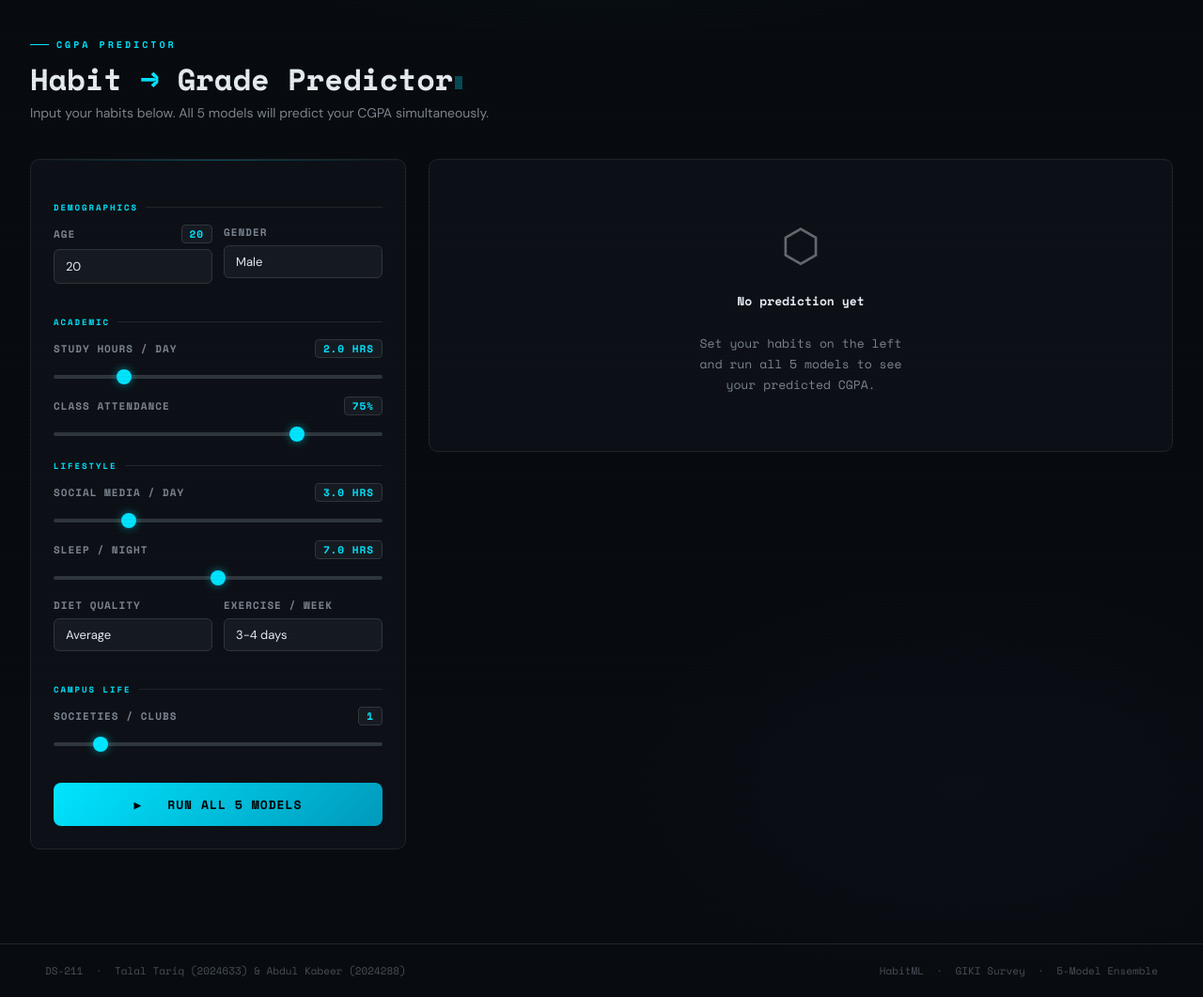
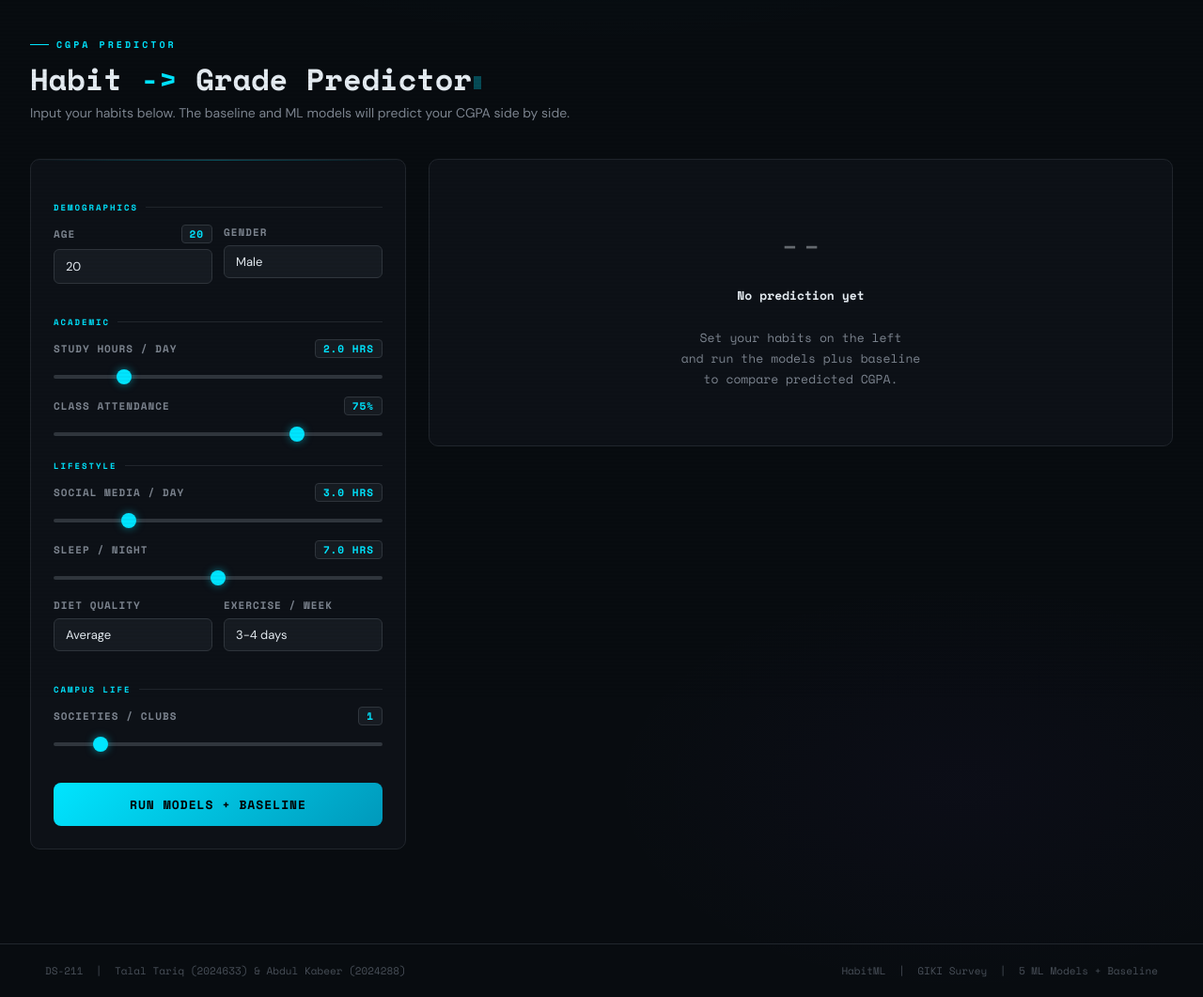
Before and after one commit to A-1K/student-cgpa-predictor, a Flask app: page /predict in a window 1280 px wide. Shown: the part 56-1117 px from the top of the page at 94% size. Run offline with Flask 3, Linux system fonts and the light colour scheme; parts of the project's set-up code (start-up, migrations or seed data) failed here and were passed over.

Commit message:
Show baseline comparisons in dashboard and predictor

```diff
--- a/models/charts.py
+++ b/models/charts.py
@@ -85,7 +85,7 @@ def plot_metrics(results, static='static'):
                     bar.get_height() + abs(max(vals)-min(vals))*0.02,
                     f'{val:.3f}', ha='center', va='bottom', fontsize=8, color=color)
 
-    fig.suptitle('Model Comparison — All 5 Models', fontsize=13, fontweight='bold',
+    fig.suptitle('Model Comparison — Baseline + All 5 Models', fontsize=13, fontweight='bold',
                  color=TEXT, y=1.02)
     path = os.path.join(save_dir(static), 'metrics.png')
     plt.savefig(path, dpi=150, bbox_inches='tight', facecolor=BG)
--- a/templates/base.html
+++ b/templates/base.html
@@ -278,8 +278,8 @@
 {% block content %}{% endblock %}
 
 <footer>
-  <span>DS-211 &nbsp;·&nbsp; Talal Tariq (2024633) &amp; Abdul Kabeer (2024288)</span>
-  <span>HabitML &nbsp;·&nbsp; GIKI Survey &nbsp;·&nbsp; 5-Model Ensemble</span>
+  <span>DS-211 &nbsp;|&nbsp; Talal Tariq (2024633) &amp; Abdul Kabeer (2024288)</span>
+  <span>HabitML &nbsp;|&nbsp; GIKI Survey &nbsp;|&nbsp; 5 ML Models + Baseline</span>
 </footer>
 
 </body>
--- a/templates/predict.html
+++ b/templates/predict.html
@@ -138,7 +136,8 @@
     text-align: center;
   }
   .placeholder-icon {
-    font-size: 48px;
+    font-family: 'Space Mono', monospace;
+    font-size: 38px;
     margin-bottom: 16px;
     opacity: 0.4;
   }
@@ -276,13 +302,13 @@
 
   <div class="page-header">
     <div class="eyebrow">CGPA Predictor</div>
-    <h1>Habit <span>→</span> Grade Predictor<span class="cursor"></span></h1>
-    <p>Input your habits below. All 5 models will predict your CGPA simultaneously.</p>
+    <h1>Habit <span>-></span> Grade Predictor<span class="cursor"></span></h1>
+    <p>Input your habits below. The baseline and ML models will predict your CGPA side by side.</p>
   </div>
 
   <div class="predict-layout">
 
-    <!-- ── LEFT: FORM -->
+    <!-- LEFT: FORM -->
     <div>
       <div class="card" style="margin-bottom:0;">
 
@@ -356,20 +382,20 @@
         </div>
 
         <button class="btn-predict" id="predict-btn" onclick="runAllModels()">
-          ▶ &nbsp; Run All 5 Models
+          Run Models + Baseline
         </button>
       </div>
     </div>
 
-    <!-- ── RIGHT: RESULTS -->
+    <!-- RIGHT: RESULTS -->
     <div class="results-panel" id="results-panel">
       <div class="placeholder-card" id="placeholder">
-        <div class="placeholder-icon">⬡</div>
+        <div class="placeholder-icon">--</div>
         <div class="placeholder-text">
           <strong>No prediction yet</strong><br/><br/>
           Set your habits on the left<br/>
-          and run all 5 models to see<br/>
-          your predicted CGPA.
+          and run the models plus baseline<br/>
+          to compare predicted CGPA.
         </div>
       </div>
     </div>
@@ -379,14 +405,21 @@
 
 <script>
   const MODEL_NAMES = {{ model_names | tojson }};
+  const BASELINE_NAME = 'Mean Baseline';
+  const ML_MODEL_NAMES = MODEL_NAMES.filter(m => m !== BASELINE_NAME);
 
   const MODEL_SHORT = {
+    'Mean Baseline': 'Baseline',
     'Linear Regression': 'Linear',
     'Random Forest':  'Rnd Forest',
     'SVR':             'SVR',
     'Extra Trees':     'Ext Trees',
     'Gradient Boosting': 'Grad Boost'
   };
+
+  function isBaseline(modelName) {
+    return modelName === BASELINE_NAME;
+  }
 
   function getTier(cgpa) {
     if (cgpa >= 3.7) return { label: 'Outstanding',         color: '#39D353', bg: '#39D353' };
@@ -413,33 +446,34 @@
   async function runAllModels() {
     const btn = document.getElementById('predict-btn');
     btn.disabled = true;
-    btn.textContent = '⏳  Running Models...';
+    btn.textContent = 'Running Benchmarks...';
 
-    // Build skeleton UI immediately
     const panel = document.getElementById('results-panel');
     panel.innerHTML = `
       <div class="models-grid" id="models-grid">
         ${MODEL_NAMES.map(m => `
-          <div class="model-result-card loading" id="card-${m.replace(/\s+/g,'_')}">
-            <div class="model-label">${MODEL_SHORT[m] || m}</div>
-            <div class="cgpa-val">—</div>
+          <div class="model-result-card ${isBaseline(m) ? 'baseline-card' : ''} loading" id="card-${m.replace(/\s+/g,'_')}">
+            <div class="model-label">
+              ${MODEL_SHORT[m] || m}
+              ${isBaseline(m) ? '<span class="reference-tag">reference</span>' : ''}
+            </div>
+            <div class="cgpa-val">--</div>
             <div class="cgpa-scale">calculating...</div>
-            <div class="tier-pill" style="background:var(--border2);color:var(--muted);">...</div>
+            <div class="tier-pill ${isBaseline(m) ? 'reference' : ''}" style="background:var(--border2);color:var(--muted);">...</div>
             <div class="bar-fill" style="background:var(--border2);"></div>
           </div>
         `).join('')}
       </div>
       <div class="consensus-card" id="consensus-card" style="opacity:0.3;">
-        <div class="consensus-cgpa" id="cons-cgpa">—.—</div>
+        <div class="consensus-cgpa" id="cons-cgpa">--</div>
         <div class="consensus-info">
-          <div class="consensus-label">Ensemble Average</div>
+          <div class="consensus-label">ML Model Average</div>
           <div class="consensus-tier" id="cons-tier">Calculating...</div>
-          <div class="consensus-range" id="cons-range">Range: — to —</div>
+          <div class="consensus-range" id="cons-range">Range: -- to --</div>
         </div>
       </div>
     `;
 
-    // Fire all 5 requests in parallel
     const promises = MODEL_NAMES.map(async (modelName) => {
       const resp = await fetch('/api/predict', {
         method: 'POST',
@@ -450,48 +484,55 @@
     });
 
     const results = await Promise.allSettled(promises);
-    const values = [];
+    const mlValues = [];
 
     results.forEach(({ status, value }) => {
       if (status !== 'fulfilled' || value.data.error) return;
       const { modelName, data } = value;
-      values.push(data.cgpa);
+      const baseline = isBaseline(modelName);
+      if (!baseline) mlValues.push(data.cgpa);
 
       const cardId = 'card-' + modelName.replace(/\s+/g,'_');
       const card = document.getElementById(cardId);
       if (!card) return;
 
       const tier = getTier(data.cgpa);
-      const pct = ((data.cgpa - 2.0) / 2.0) * 100;
-      const isBest = MODEL_NAMES.indexOf(modelName) === 0; // will re-evaluate below
+      const pct = Math.max(0, Math.min(100, ((data.cgpa - 2.0) / 2.0) * 100));
 
       card.classList.remove('loading');
       card.innerHTML = `
         <div class="model-label">
           ${MODEL_SHORT[modelName] || modelName}
-          <span class="best-tag" style="display:none;" id="best-${cardId}">★ best</span>
+          ${baseline
+            ? '<span class="reference-tag">reference</span>'
+            : `<span class="best-tag" style="display:none;" id="best-${cardId}">nearest avg</span>`}
         </div>
-        <div class="cgpa-val" style="color:${tier.color};">${data.cgpa.toFixed(2)}</div>
-        <div class="cgpa-scale">out of 4.00</div>
-        <div class="tier-pill" style="background:${tier.bg};">${tier.label}</div>
-        <div class="bar-fill" style="background:${tier.color}; width:${pct}%;"></div>
+        <div class="cgpa-val" style="color:${baseline ? 'var(--muted)' : tier.color};">${data.cgpa.toFixed(2)}</div>
+        <div class="cgpa-scale">${baseline ? 'mean-CGPA reference' : 'out of 4.00'}</div>
+        <div class="tier-pill ${baseline ? 'reference' : ''}" style="${baseline ? '' : `background:${tier.bg};`}">
+          ${baseline ? 'Reference' : tier.label}
+        </div>
+        <div class="bar-fill" style="background:${baseline ? 'var(--muted2)' : tier.color}; width:${pct}%;"></div>
       `;
     });
 
-    // Consensus
-    if (values.length > 0) {
-      const avg = values.reduce((a,b) => a+b, 0) / values.length;
-      const min = Math.min(...values);
-      const max = Math.max(...values);
+    if (mlValues.length > 0) {
+      const avg = mlValues.reduce((a,b) => a+b, 0) / mlValues.length;
+      const min = Math.min(...mlValues);
+      const max = Math.max(...mlValues);
       const avgTier = getTier(avg);
 
-      // Mark best card (closest to avg)
-      let bestModel = null, bestDiff = 999;
+      let bestModel = null;
+      let bestDiff = 999;
       results.forEach(({ status, value }) => {
-        if (status !== 'fulfilled' || value.data.error) return;
+        if (status !== 'fulfilled' || value.data.error || isBaseline(value.modelName)) return;
         const diff = Math.abs(value.data.cgpa - avg);
-        if (diff < bestDiff) { bestDiff = diff; bestModel = value.modelName; }
+        if (diff < bestDiff) {
+          bestDiff = diff;
+          bestModel = value.modelName;
+        }
       });
+
       if (bestModel) {
         const bestCard = document.getElementById('card-' + bestModel.replace(/\s+/g,'_'));
         if (bestCard) {
@@ -504,12 +545,12 @@
       document.getElementById('cons-cgpa').textContent = avg.toFixed(2);
       document.getElementById('cons-cgpa').style.color = avgTier.color;
       document.getElementById('cons-tier').textContent = avgTier.label;
-      document.getElementById('cons-range').textContent = `Range: ${min.toFixed(2)} – ${max.toFixed(2)}`;
+      document.getElementById('cons-range').textContent = `ML range: ${min.toFixed(2)} to ${max.toFixed(2)}`;
       document.getElementById('consensus-card').style.opacity = '1';
     }
 
     btn.disabled = false;
-    btn.innerHTML = '▶ &nbsp; Run All 5 Models';
+    btn.textContent = 'Run Models + Baseline';
   }
 </script>
 {% endblock %}
```
Also changed, not shown: other parts of templates/predict.html (+34 -9 lines), templates/index.html (+89 -43 lines), 2 other files.
